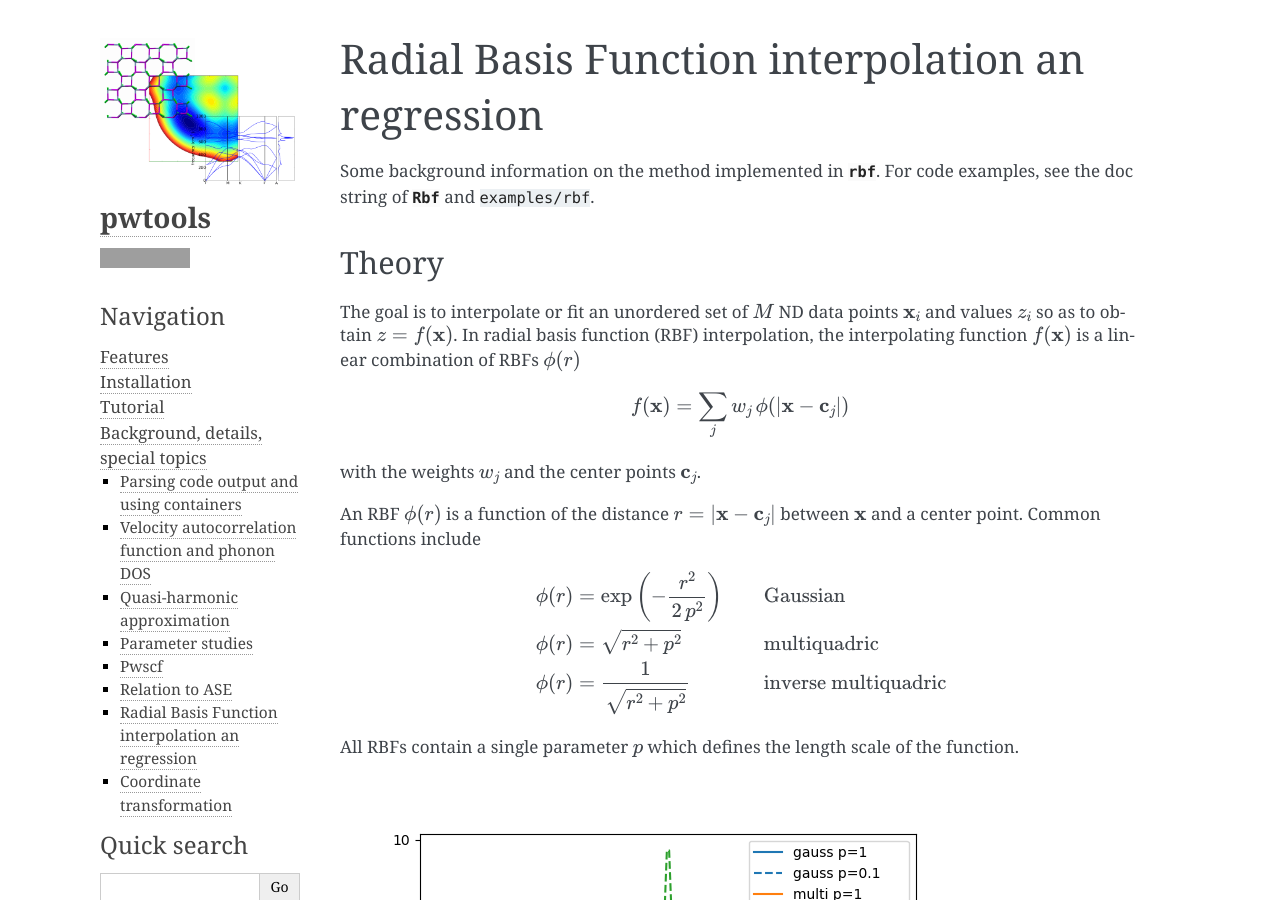
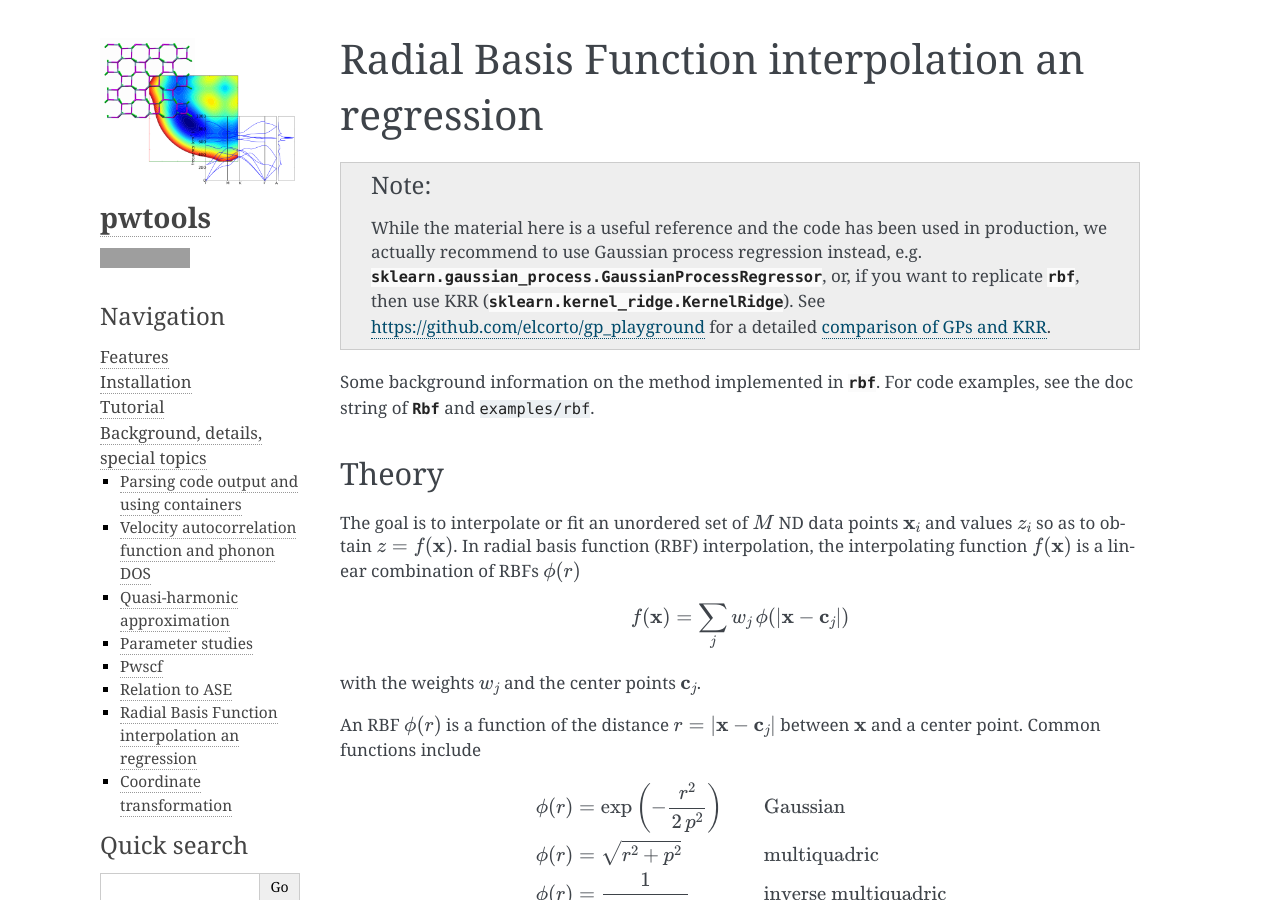
Before and after one commit to elcorto/pwtools, a Sphinx documentation site: the page built from doc/source/written/background/rbf.rst, in a window 1280 px wide and 900 px high. Built offline with Sphinx 7.4.7, drawn with Linux system fonts in a browser that asks for light colours; pages that are not in the unit, such as notebooks, are missing from menus; some of the changed text lies outside the part shown; grey boxes are pictures that could not be loaded.

Commit message:
DOC: add ref to sklearn's GP and KRR in rbf docs

```diff
--- a/doc/source/written/background/rbf.rst
+++ b/doc/source/written/background/rbf.rst
@@ -2,9 +2,18 @@
 
 .. _rbf:
 
-
 Radial Basis Function interpolation an regression
 =================================================
+
+.. note::
+   While the material here is a useful reference and the code has been used in
+   production, we actually recommend to use Gaussian process regression
+   instead, e.g. :class:`sklearn.gaussian_process.GaussianProcessRegressor`,
+   or, if you want to replicate :mod:`~pwtools.rbf`, then use KRR
+   (:class:`sklearn.kernel_ridge.KernelRidge`). See
+   https://github.com/elcorto/gp_playground for a detailed `comparison of GPs
+   and KRR
+   <https://elcorto.github.io/gp_playground/content/gp_krr_hyperopt/intro.html>`_.
 
 Some background information on the method implemented in :mod:`~pwtools.rbf`.
 For code examples, see the doc string of :class:`~pwtools.rbf.core.Rbf` and
@@ -164,3 +173,4 @@ Other implementations
 ---------------------
 
 * :class:`scipy.interpolate.Rbf`
+* :class:`sklearn.kernel_ridge.KernelRidge`
```
